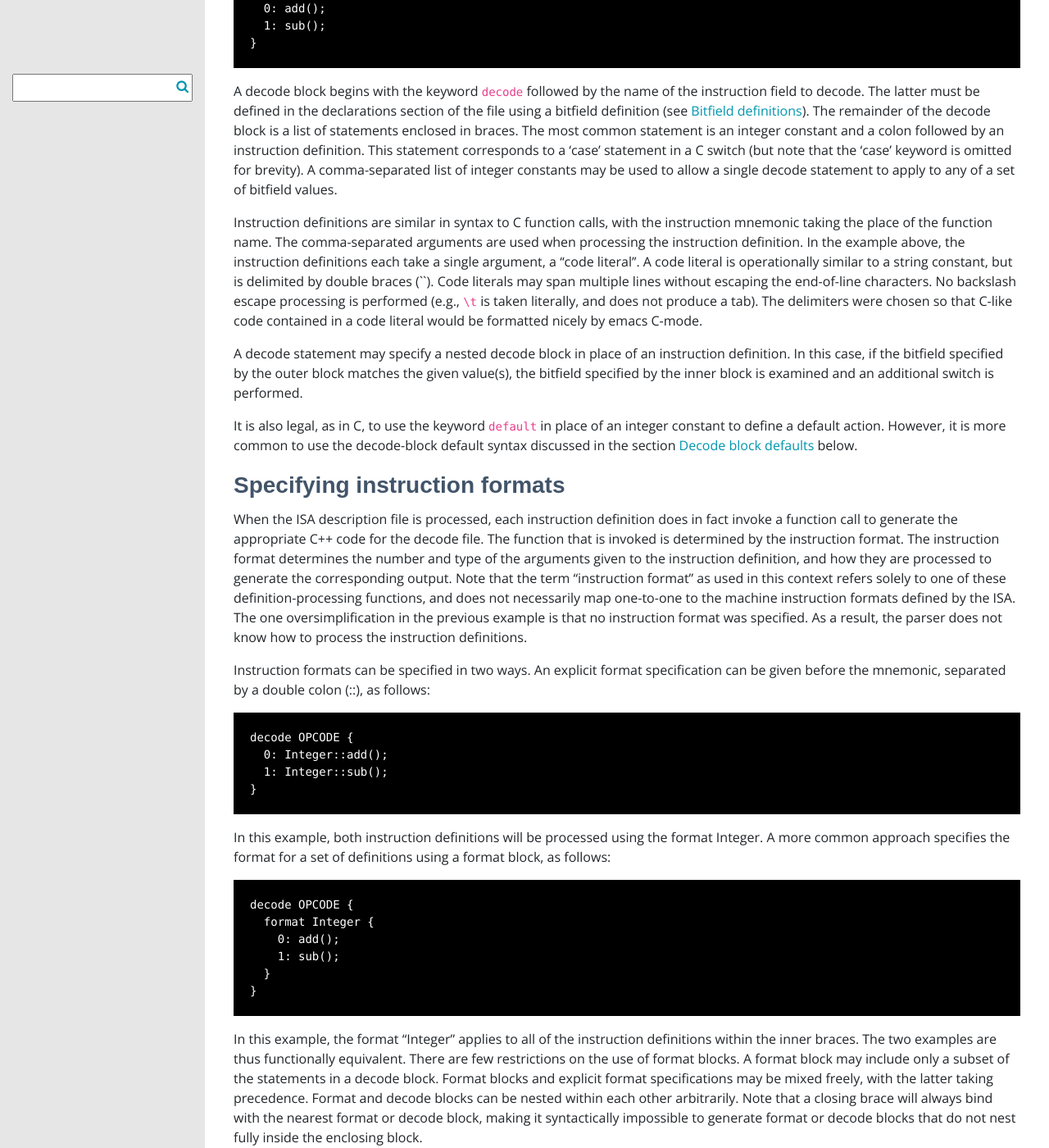
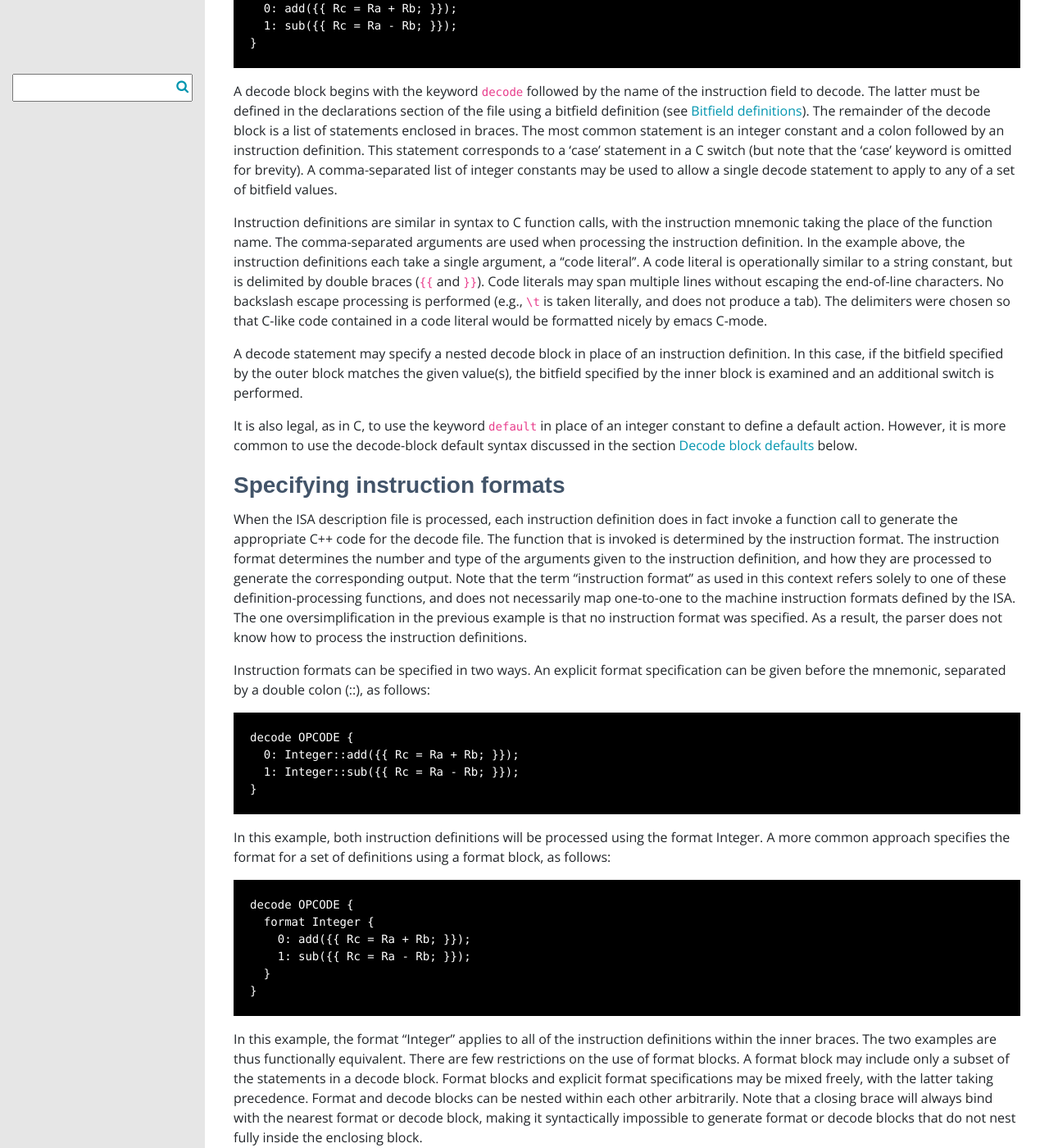
Before and after one commit to gem5/website, a Jekyll site: the page built from _pages/documentation/general_docs/architecture_support/isa_parser.md, in a window 1280 px wide and 1400 px high, scrolled down 658 px. Shown: the whole window at 82% size. Built offline with Jekyll 4.4.1, drawn with Linux system fonts in a browser that asks for light colours; nearby versions of some CDN libraries; some web fonts are replaced; some of the changed text lies outside the part shown.

Commit message:
Update broken syntax on isa_parser
Signed-off-by: Jason Lowe-Power <jason@lowepower.com>

````diff
--- a/_pages/documentation/general_docs/architecture_support/isa_parser.md
+++ b/_pages/documentation/general_docs/architecture_support/isa_parser.md
@@ -15,17 +15,20 @@ At the highest level, an ISA description file is divided into two parts: a decla
 The decode section of the description is a set of nested decode blocks. A decode block specifies a field of a machine instruction to decode and the result to be provided for particular values of that field. A decode block is similar to a C switch statement in both syntax and semantics. In fact, each decode block in the description file generates a switch statement in the resulting decode function.
 Let's begin with a (slightly oversimplified) example:
 
-
+{% raw %}
 ```
 decode OPCODE {
   0: add({{ Rc = Ra + Rb; }});
   1: sub({{ Rc = Ra - Rb; }});
 }
 ```
+{% endraw %}
 
 A decode block begins with the keyword `decode` followed by the name of the instruction field to decode. The latter must be defined in the declarations section of the file using a bitfield definition (see [Bitfield definitions](#bitfield-definitions)). The remainder of the decode block is a list of statements enclosed in braces. The most common statement is an integer constant and a colon followed by an instruction definition. This statement corresponds to a 'case' statement in a C switch (but note that the 'case' keyword is omitted for brevity). A comma-separated list of integer constants may be used to allow a single decode statement to apply to any of a set of bitfield values.
 
+{% raw %}
 Instruction definitions are similar in syntax to C function calls, with the instruction mnemonic taking the place of the function name. The comma-separated arguments are used when processing the instruction definition. In the example above, the instruction definitions each take a single argument, a ''code literal''. A code literal is operationally similar to a string constant, but is delimited by double braces (`{{` and `}}`). Code literals may span multiple lines without escaping the end-of-line characters. No backslash escape processing is performed (e.g., `\t` is taken literally, and does not produce a tab). The delimiters were chosen so that C-like code contained in a code literal would be formatted nicely by emacs C-mode.
+{% endraw %}
 
 A decode statement may specify a nested decode block in place of an instruction definition. In this case, if the bitfield specified by the outer block matches the given value(s), the bitfield specified by the inner block is examined and an additional switch is performed.
 
@@ -38,15 +41,19 @@ The one oversimplification in the previous example is that no instruction format
 
 Instruction formats can be specified in two ways. An explicit format specification can be given before the mnemonic, separated by a double colon (::), as follows:
 
+
+{% raw %}
 ```
 decode OPCODE {
   0: Integer::add({{ Rc = Ra + Rb; }});
   1: Integer::sub({{ Rc = Ra - Rb; }});
 }
 ```
+{% endraw %}
 
 In this example, both instruction definitions will be processed using the format Integer. A more common approach specifies the format for a set of definitions using a format block, as follows:
 
+{% raw %}
 ```
 decode OPCODE {
   format Integer {
@@ -55,6 +62,7 @@ decode OPCODE {
   }
 }
 ```
+{% endraw %}
 
 In this example, the format "Integer" applies to all of the instruction definitions within the inner braces. The two examples are thus functionally equivalent. There are few restrictions on the use of format blocks. A format block may include only a subset of the statements in a decode block. Format blocks and explicit format specifications may be mixed freely, with the latter taking precedence. Format and decode blocks can be nested within each other arbitrarily. Note that a closing brace will always bind with the nearest format or decode block, making it syntactically impossible to generate format or decode blocks that do not nest fully inside the enclosing block.
 
@@ -94,11 +102,13 @@ An instruction format is basically a Python function that takes the arguments su
 
 The syntax for defining an instruction format is as follows:
 
+{% raw %}
 ```
 def format FormatName(arg1, arg2) {{
     [code omitted]
 }};
 ```
+{% endraw %}
 
 In this example, the format is named "FormatName". (By convention, instruction format names begin with a capital letter and use mixed case.) Instruction definitions using this format will be expected to provide two arguments (`arg1` and `arg2`). The language also supports the Python variable-argument mechanism: if the final parameter begins with an asterisk (e.g., `*rest`), it receives a list of all the otherwise unbound arguments from the call site.
 
@@ -117,11 +127,13 @@ If a string assigned to `header_output`, `decoder_output`, or `decode_block` con
 As discussed in section Format definitions above, the purpose of an instruction format is to process the arguments of an instruction definition and generate several pieces of C++ code. These code pieces are usually generated by specializing a code template. The description language provides a simple syntax for defining these templates: the keywords `def template`, the template name, the template body (a code literal), and a semicolon. By convention, template names start with a capital letter, use mixed case, and end with "Declare" (for declaration (header output) templates), "Decode" (for decode-block templates), "Constructor" (for decoder output templates), or "Execute" (for exec output templates).
 For example, the simplest useful decode template is as follows:
 
+{% raw %}
 ```
 def template BasicDecode {{
     return new %(class_name)s(machInst);
 }};
 ```
+{% endraw %}
 
 An instruction format would specialize this template for a particular instruction by substituting the actual class name for `%(class_name)s`. (Template specialization relies on the Python string format operator `%`. The term `%(class_name)s` is an extension of the C `%s` format string indicating that the value of the symbol `class_name` should be substituted.) The resulting code would then cause the C++ decode function to create a new object of the specified class when the particular instruction was recognized.
 
@@ -133,11 +145,13 @@ Template references to CPU-model-specific symbols (see [Format definitions](#for
 
 Output blocks allow the ISA description to include C++ code that is copied nearly verbatim to the output file. These blocks are useful for defining classes and local functions that are shared among multiple instruction objects. An output block has the following format:
 
+{% raw %}
 ```
 output <destination> {{
     [code omitted]
 }};
 ```
+{% endraw %}
 
 The `<destination>` keyword must be one of `header`, `decoder`, or `exec`. The code within the code literal is treated as if it were assigned to the `header_output` `decoder_output`, or `exec_output` variable within an instruction format, respectively, including the special processing of CPU-model-specific symbols. The only additional processing performed on the code literal is substitution of bitfield operators, as used in instruction definitions (see [Bitfield operators](#bitfield-operators), and interpolation of references to templates.
 
@@ -202,6 +216,7 @@ Simple bitfield extraction can be performed on rvalues using the `<:>` postfix o
 
 The effective type of an instruction operand (e.g., a register) may be specified by appending a period and a type qualifier to the operand name. The list of type qualifiers is architecture-specific; the `def operand_types` statement in the ISA description is used to specify it. The specification is in the form of a Python dictionary which maps a type extension to type name. For example, the Alpha ISA definition is as follows:
 
+{% raw %}
 ```
 def operand_types {{
     'sb' : 'int8_t',
@@ -216,6 +231,7 @@ def operand_types {{
     'df' : 'double'
 }};
 ```
+{% endraw %}
 
 Thus the Alpha 32-bit add instruction addl could be defined as:
 ```
@@ -239,6 +255,7 @@ The ISA description provides a list of recognized instruction operands and their
 
 For example, a simplified subset of the Alpha ISA operand traits map is as follows:
 
+{% raw %}
 ```
 def operands {{
     'Ra': ('IntReg', 'uq', 'RA', 'IsInteger', 1),
@@ -251,10 +268,11 @@ def operands {{
     'NPC': ('NPC', 'uq', None, ( None, None, 'IsControl'), 4)
 }};
 ```
+{% endraw %}
 
 The operand named `Ra` is an integer register, default type `uq` (unsigned quadword), uses the `RA` bitfield from the instruction, implies the `IsInteger` instruction flag, and has a sort priority of 1 (placing it first in any list of operands).
 
-For the instrucion flag element, a single string (such as `'IsInteger'` implies an unconditionally inferred instruction flag. If the flag operand is a triple, the first element is unconditional, the second is inferred when the operand is a source, and the third when it is a destination. Thus the `('IsMemRef', 'IsLoad', 'IsStore')` element for memory references indicates that any instruction with a memory operand is marked as a memory reference. In addition, if the memory operand is a source, the instruction is marked as a load, while if the operand is a destination, the instruction is marked a store. Similarly, the `(None, None, 'IsControl')` tuple for the NPC operand indicates that any instruction that writes to the NPC is a control instruction, but instructions which merely reference NPC as a source do not receive any default flags.
+For the instruction flag element, a single string (such as `'IsInteger'` implies an unconditionally inferred instruction flag. If the flag operand is a triple, the first element is unconditional, the second is inferred when the operand is a source, and the third when it is a destination. Thus the `('IsMemRef', 'IsLoad', 'IsStore')` element for memory references indicates that any instruction with a memory operand is marked as a memory reference. In addition, if the memory operand is a source, the instruction is marked as a load, while if the operand is a destination, the instruction is marked a store. Similarly, the `(None, None, 'IsControl')` tuple for the NPC operand indicates that any instruction that writes to the NPC is a control instruction, but instructions which merely reference NPC as a source do not receive any default flags.
 
 Note that description code parsing uses regular expressions, which limits the ability of the parser to infer the nature of a partciular operand.  In particular, destination operands are distinguished from source operands solely by testing whether the operand appears on the left-hand side of an assignment operator (`=`). Destination operands that are assigned to in a different fashion, e.g. by being passed by reference to other functions, must still appear on the left-hand side of an assignment to be properly recognized as destinations.  The parser also does not recognize C compound assignments, e.g., `+=`.  If an operand is both a source and a destination, it must appear on both the left- and right-hand sides of `=`.
 
@@ -278,7 +296,7 @@ An instruction format requests processing of a string containing instruction des
 
 Instances of the InstObjParams class encapsulate all of the parameters needed to substitute into a code template, to be used as the argument to a template's `subst()` method (see Template definitions).
 
-```
+```python
 class InstObjParams(object):
     def __init___(self, parser,
                   mem, class_name, base_class = '',
````
